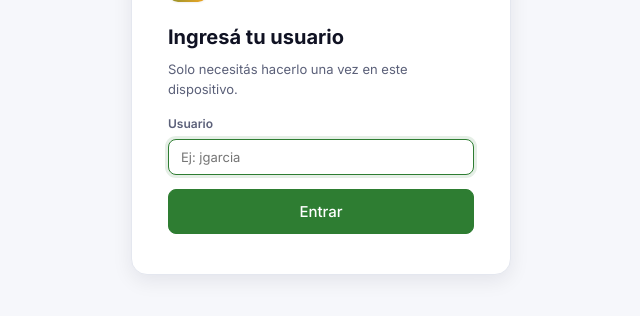
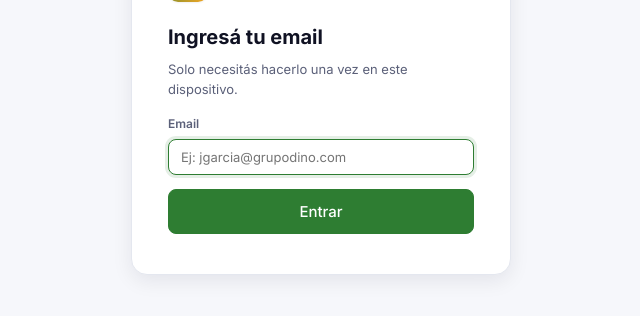
Before and after one commit to violetaalcibar-debug/Grupo-Dinosaurio-Checklist, a plain HTML site: page index.html in a window 1280 px wide. Shown: the part 302-618 px from the top of the page, without its empty margins (319-959 px from the left). Drawn offline with nearby package versions, Linux system fonts and the light colour scheme.

Commit message:
Cambiar campo login de usuario a email
Co-Authored-By: Claude Sonnet 4.6 <noreply@anthropic.com>

```diff
--- a/index.html
+++ b/index.html
@@ -162,12 +162,12 @@
             <span>Programa Formaciones</span>
           </div>
         </div>
-        <h2>Ingresá tu usuario</h2>
+        <h2>Ingresá tu email</h2>
         <p class="muted">Solo necesitás hacerlo una vez en este dispositivo.</p>
         <form id="login-form" autocomplete="off">
           <label class="field">
-            <span>Usuario</span>
-            <input id="login-input" type="text" placeholder="Ej: jgarcia" autocomplete="username" />
+            <span>Email</span>
+            <input id="login-input" type="email" placeholder="Ej: jgarcia@grupodino.com" autocomplete="email" />
           </label>
           <button class="btn btn-primary" type="submit">Entrar</button>
         </form>
```
